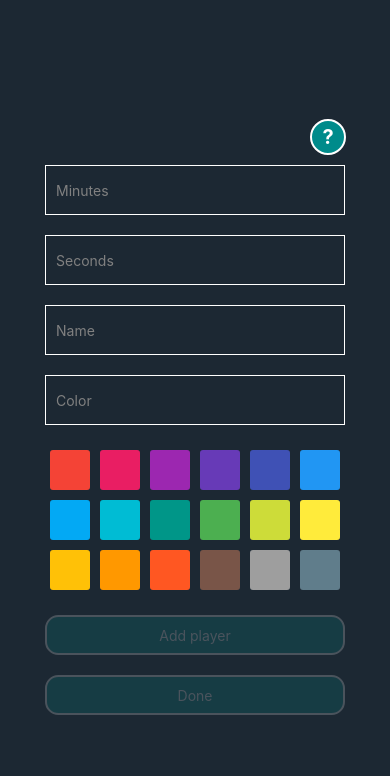
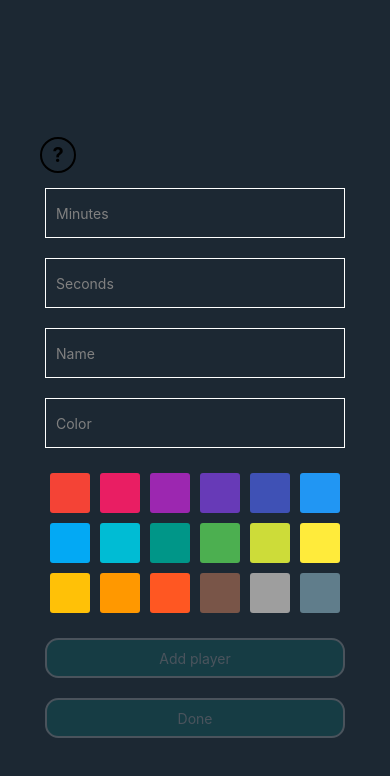
Before and after one commit to jhpyyk/turn-timer, a React Native app: screen / in a window 390 px wide. Shown: the top 776 px of the page. Built offline with nearby package versions, Linux system fonts and the light colour scheme.

Commit message:
Add HelpButton to TimerScreen

```diff
--- a/HelpButton.js
+++ b/HelpButton.js
@@ -1,11 +1,15 @@
 import React from "react";
-import { Pressable, StyleSheet } from "react-native";
-import WhiteText from "./WhiteText";
+import { Pressable, StyleSheet, Text } from "react-native";
+import PropTypes from "prop-types";
 
 export default function HelpButton(props) {
   return (
-    <Pressable style={styles.buttonStyle} {...props}>
-      <WhiteText style={{ fontSize: 20, fontWeight: "bold" }}>{"?"}</WhiteText>
+    <Pressable {...props} style={[styles.buttonStyle, props.style]}>
+      <Text
+        style={{ fontSize: 20, fontWeight: "bold", color: props.textColor }}
+      >
+        {"?"}
+      </Text>
     </Pressable>
   );
 }
@@ -18,10 +22,8 @@ const styles = StyleSheet.create({
     alignItems: "center",
     borderRadius: 18,
     borderWidth: 2,
-    borderColor: "white",
-    backgroundColor: "darkcyan",
-    position: "absolute",
-    right: 9,
-    top: 0,
+    margin: 5,
   },
 });
+
+HelpButton.propTypes = { color: PropTypes.string, style: PropTypes.object };
--- a/TimerScreen.js
+++ b/TimerScreen.js
@@ -6,6 +6,7 @@ import PlayerList from "./PlayerList";
 import PropTypes from "prop-types";
 import useTimer from "./UseTimer";
 import TimeDisplay from "./TimeDisplay";
+import HelpButton from "./HelpButton";
 
 export default function TimerScreen(props) {
   const [playerArray, setPlayerArray] = useState([...props.playerInfo]);
@@ -68,6 +69,13 @@ export default function TimerScreen(props) {
           }}
           disabled={!isTimerRunning}
         />
+        <HelpButton
+          style={{
+            borderColor: playerArray[playerIndex].color,
+            backgroundColor: playerArray[playerIndex].color + "22",
+          }}
+          textColor={playerArray[playerIndex].color}
+        />
       </ScrollView>
     </View>
   );
```
